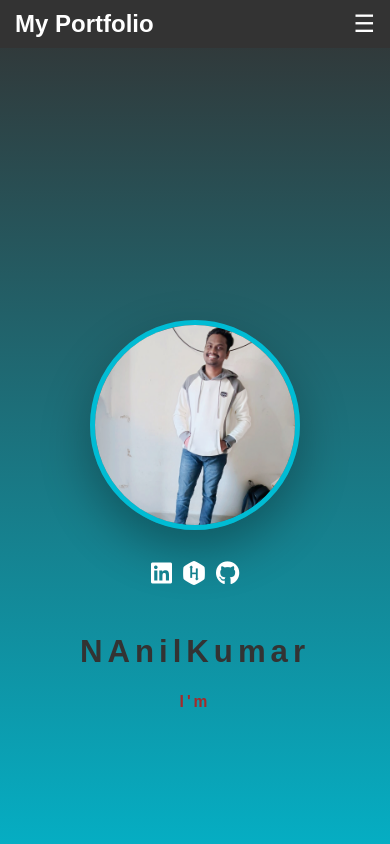
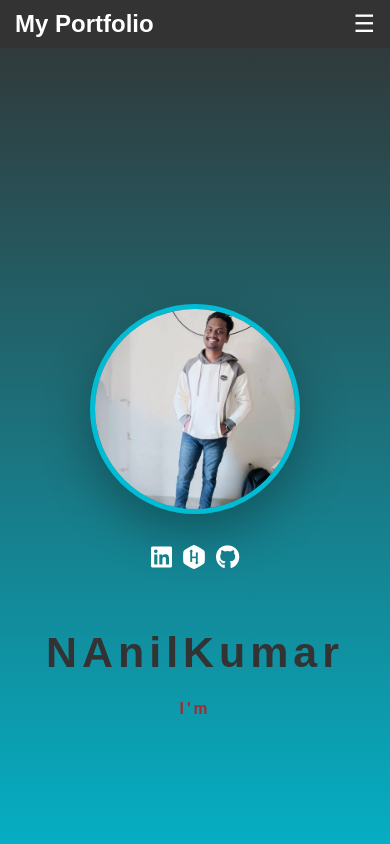
Before and after one commit to anil2743/portfolio, a plain HTML site: page index.html in a window 390 px wide. Shown: the top 844 px of the page. Drawn offline with Linux system fonts and the light colour scheme.

Commit message:
Update styles.css

```diff
--- a/styles.css
+++ b/styles.css
@@ -254,7 +254,7 @@ header {
   }
 
   .scroll-text, .backend-dev {
-    font-size: 8vw; /* Adjust font size for smaller screens */
+    font-size: 11vw; /* Adjust font size for smaller screens */
   }
 
   #home p {
@@ -262,7 +262,8 @@ header {
   }
 
   .home-content {
-    padding: 0 10px; /* Reduce padding for smaller screens */
+    padding: 0 10px;
+    margin-top: -10px;  /* Reduce padding for smaller screens */
   }
 }
 
```
